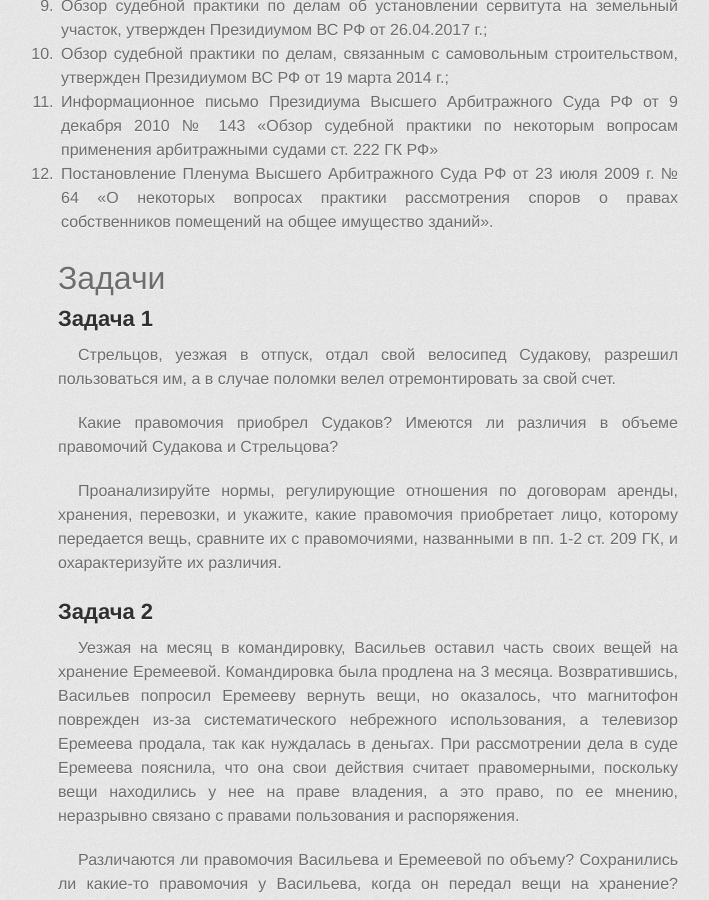
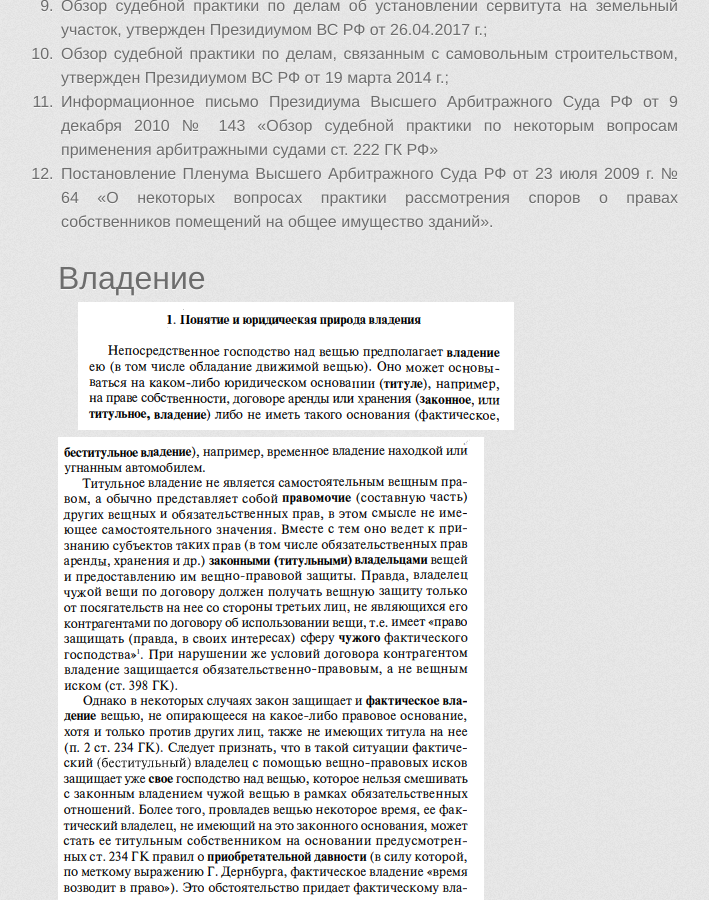
Before and after one commit to a-nova/a-nova.github.io, a Jekyll site: the page built from _lessons/10.md, in a window 1280 px wide and 900 px high, scrolled down 1037 px. Shown: the whole window, without its empty margins (272-981 px from the left). Built offline with Jekyll 4.4.1, drawn with Linux system fonts in a browser that asks for light colours; some web fonts are replaced.

Commit message:
теория по владению

```diff
--- a/_lessons/10.md
+++ b/_lessons/10.md
@@ -63,6 +63,12 @@ layout: page
 12. Постановление Пленума Высшего Арбитражного Суда РФ от 23 июля 2009 г. № 64
     «О некоторых вопросах практики рассмотрения споров о правах собственников
     помещений на общее имущество зданий».
+
+# Владение
+
+![](./10/1.png)
+![](./10/2.png)
+![](./10/3.png)
 
 # Задачи
 
```
Also changed, not shown: _lessons/10/1.png (added), _lessons/10/2.png (added), _lessons/10/3.png (added).
